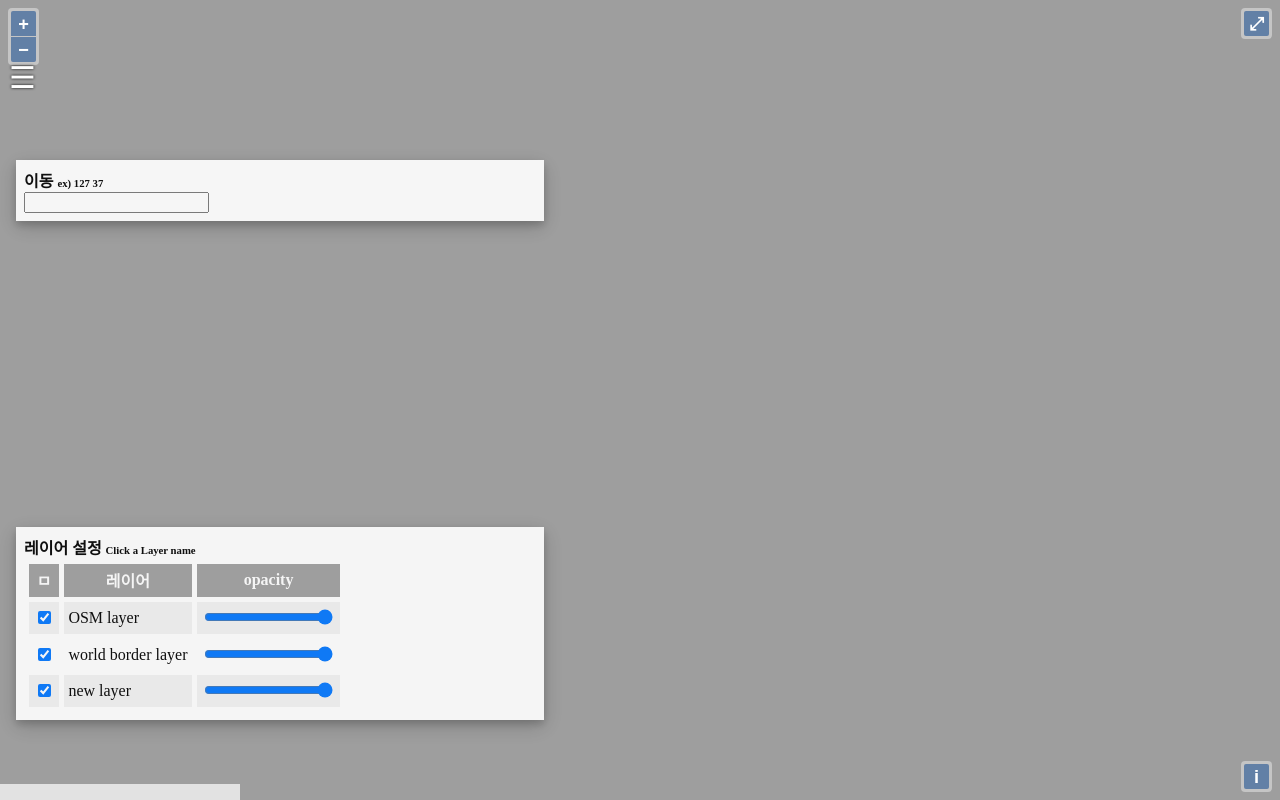
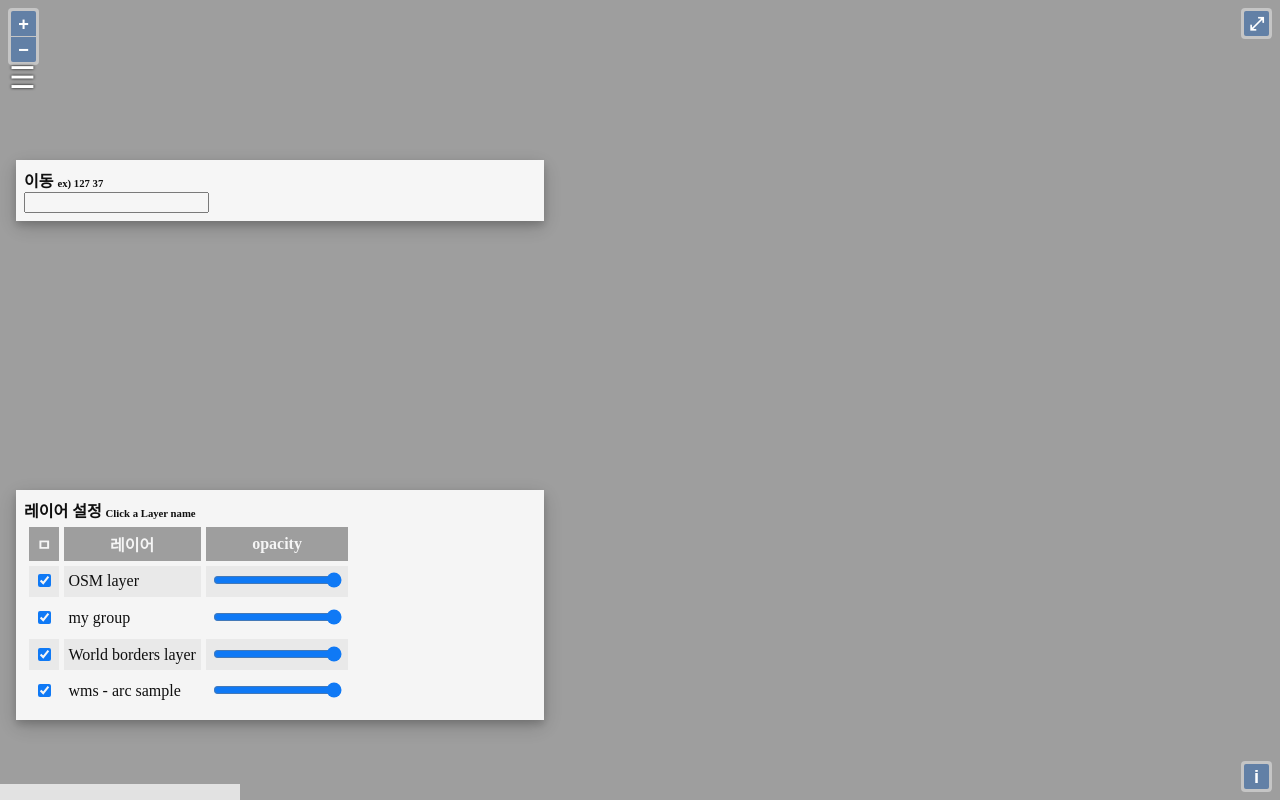
Before and after one commit to dolhim/OpenDolhimLayers, a plain HTML site: page index.html in a window 1280 px wide. Drawn offline with nearby package versions, Linux system fonts and the light colour scheme; no server answers.

Commit message:
insert row dynamic at layer list control

```diff
--- a/drlee_v3-demo.js
+++ b/drlee_v3-demo.js
@@ -1,6 +1,25 @@
+
+
+      /* 레이어 테이블 생성 */
+      function setLayerList(layerlist) {
+        var table = document.getElementById('layertable');
+        table.innerHTML = "<tr><th>ㅁ</th><th>레이어</th><th>opacity</th></tr>";
+
+        layerlist.forEach(function(layer, i) {
+          bindInputs(i, layer);
+          if (layer instanceof ol.layer.Group) {
+            layer.getLayers().forEach(function(sublayer, j) {
+              bindInputs(String(i) + String(j), sublayer);
+            });
+          }
+        });
+      }
 
       /* 레이어 속성 연결 */
       function bindInputs(id, layer) {
+
+        addRow(id, layer);
+
         var visibilityInput = $('#visible' + id);
         visibilityInput.on('change', function() {
           layer.setVisible(this.checked);
@@ -14,6 +33,17 @@
         opacityInput.val(String(layer.getOpacity()));
       }
 
+      function addRow(idx, layer) {
+        var table = document.getElementById("layertable");
+        var row = table.insertRow(table.rows.length);
+        cell0 = row.insertCell(0);
+        cell1 = row.insertCell(1);
+        cell2 = row.insertCell(2);
+        cell0.innerHTML = '<input id="visible' + idx + '" class="visible" type="checkbox"/>';
+        cell1.innerHTML = '<td>' + layer.get('name') + '</td>';
+        cell2.innerHTML = '<td><input id="opacity' + idx + '" type="range" min="0" max="1" step="0.01"/>';
+      }
+
       /* 사이드 내비 메뉴 열기 */
       function openNav() {
         document.getElementById("leftsidenav").style.width = "250px";
@@ -23,7 +53,6 @@
       function closeNav() {
         document.getElementById("leftsidenav").style.width = "0px";
       }
-
 
       /* 위치로 이동 */
       function panTo(location) {
--- a/index.html
+++ b/index.html
@@ -35,27 +35,7 @@
 
     <div id="layertree" class="tools">
       <h4>레이어 설정</h4> <h6>Click a Layer name</h6>
-      <table id="layertable">
-          <tr><th>ㅁ</th><th>레이어</th><th>opacity </th></tr>
-          <tr>
-            <td><input id="visible0" class="visible" type="checkbox"/></td>
-            <td>OSM layer</td>
-            <td><input id="opacity0" type="range" min="0" max="1" step="0.1" />
-            </td>
-          </tr>
-          <tr>
-            <td><input id="visible10" class="visible" type="checkbox" /></td>
-            <td>world border layer</td>
-            <td><input id="opacity10" type="range" min="0" max="1" step="0.1" />
-            </td>
-          </tr>
-          <tr>
-            <td><input id="visible11" class="visible" type="checkbox" /></td>
-            <td>new layer</td>
-            <td><input id="opacity11" type="range" min="0" max="1" step="0.1" />
-            </td>
-          </tr>
-      </table>
+      <table id="layertable"> </table>
     </div>
 
     <!-- 하단 정보 출력-->
@@ -81,14 +61,16 @@
 
       var wmslayers = new ol.layer.Tile({
           source: new ol.source.TileWMS({
-            url: 'http://localhost:8080/geoserver/nurc/wms',
+            url: 'http://192.168.1.48:8080/geoserver/nurc/wms',
             params: {'LAYERS': 'nurc:Arc_Sample', 'TILED': true},
             serverType: 'geoserver'
-          })
+          }),
+          name: 'wms - arc sample'
         });
 
       var layers = [ osmLayer ,
           new ol.layer.Group({
+            name : 'my group',
             layers: [
               worldBorderLayer,
               wmslayers
@@ -120,14 +102,7 @@
         renderer: 'canvas'
       });
 
-      map.getLayers().forEach(function(layer, i) {
-        bindInputs(i, layer);
-        if (layer instanceof ol.layer.Group) {
-          layer.getLayers().forEach(function(sublayer, j) {
-            bindInputs(String(i) + String(j), sublayer);
-          });
-        }
-      });
+      setLayerList(map.getLayers());
 
       /* 좌표 입력 엔터 이벤트 추가 */
       $("#coordedit").keyup(function(event){
```
